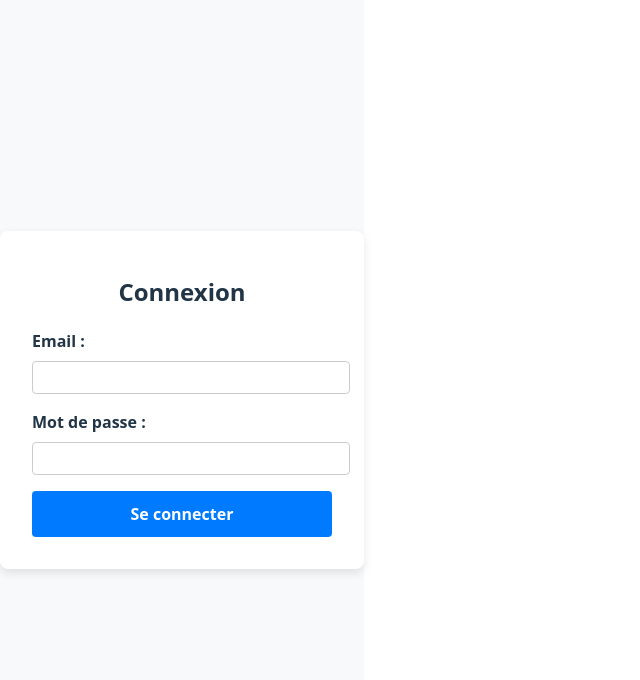
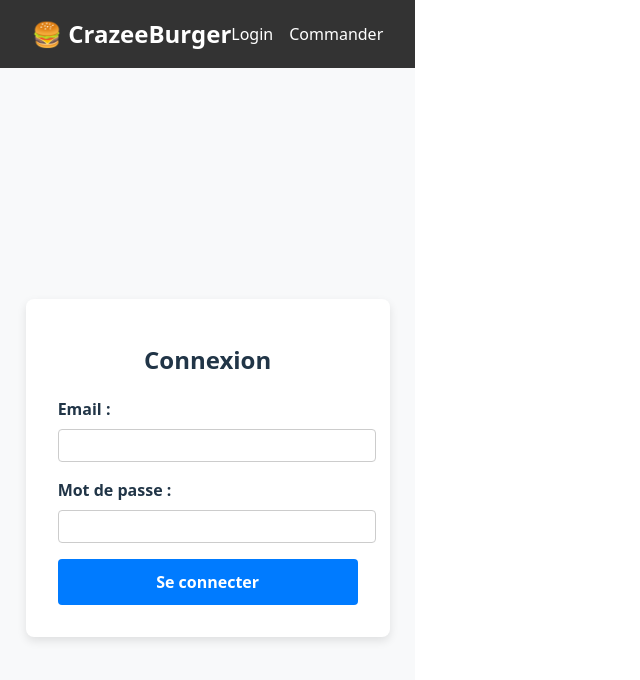
Before and after one commit to yvesnet9/crazee-burger, a React (Vite) app: page /login in a window 1280 px wide. Shown: the top 680 px of the page, without its empty margins (0-640 px from the left). Built offline with nearby package versions, Linux system fonts and the light colour scheme; the HTML template or start-up script is replaced by a standard one.

Commit message:
F04: ajout de la Navbar avec styled-components et liens de navigation

```diff
--- a/src/App.jsx
+++ b/src/App.jsx
@@ -2,17 +2,19 @@
 import LoginPage from "./pages/LoginPage";
 import OrderPage from "./pages/OrderPage";
 import ErrorPage from "./pages/ErrorPage";
+import Navbar from "./components/Navbar"; // 👈 import Navbar
 
 function App() {
   return (
+    <>
+      <Navbar /> {/* 👈 navbar visible partout */}
       <Routes>
-      {/* Redirection de la racine vers /login */}
         <Route path="/" element={<Navigate to="/login" />} />
-
         <Route path="/login" element={<LoginPage />} />
         <Route path="/order" element={<OrderPage />} />
         <Route path="*" element={<ErrorPage />} />
       </Routes>
+    </>
   );
 }
 
--- /dev/null
+++ b/src/components/Navbar.jsx
@@ -0,0 +1,44 @@
+import styled from "styled-components";
+import { Link } from "react-router-dom";
+
+const NavbarContainer = styled.nav`
+  display: flex;
+  justify-content: space-between;
+  align-items: center;
+  padding: 1rem 2rem;
+  background-color: #333;
+  color: white;
+`;
+
+const Logo = styled.div`
+  font-size: 1.5rem;
+  font-weight: bold;
+`;
+
+const NavLinks = styled.div`
+  display: flex;
+  gap: 1rem;
+
+  a {
+    color: white;
+    text-decoration: none;
+
+    &:hover {
+      text-decoration: underline;
+    }
+  }
+`;
+
+function Navbar() {
+  return (
+    <NavbarContainer>
+      <Logo>🍔 CrazeeBurger</Logo>
+      <NavLinks>
+        <Link to="/login">Login</Link>
+        <Link to="/order">Commander</Link>
+      </NavLinks>
+    </NavbarContainer>
+  );
+}
+
+export default Navbar;
```
Lines whose indentation alone changed are shown as unchanged.
